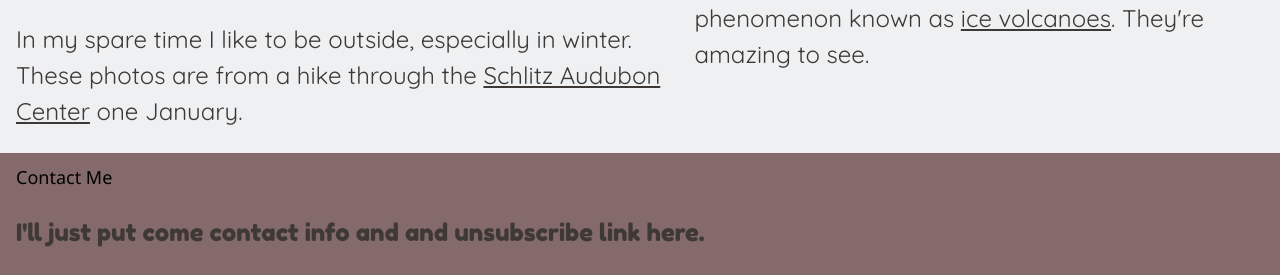
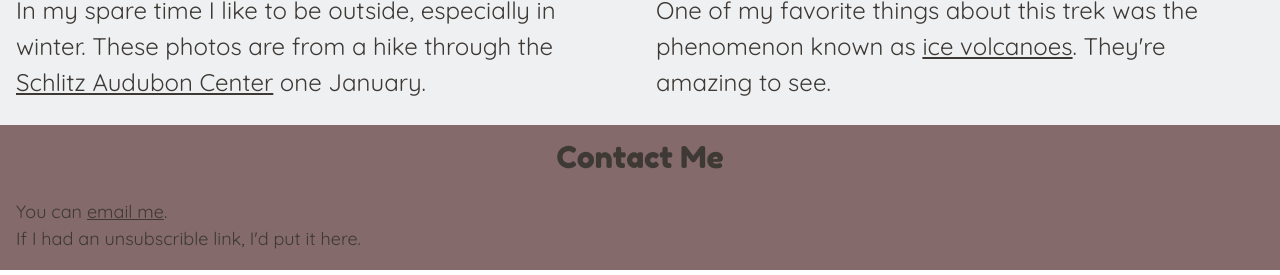
Before and after one commit to jnnfrlocke/email, a plain HTML site: page email.html in a window 1280 px wide. Shown: the part 844-1119 px from the top of the page. Drawn offline with nearby package versions, Linux system fonts and the light colour scheme.

Commit message:
Update contact section. Change envelope icon color.

```diff
--- a/css/main.css
+++ b/css/main.css
@@ -9,6 +9,14 @@ h1 {
 
 h2 {
     font-size: 44px;
+    color: #3e3935;
+}
+
+h5 {
+    font-size: 30px;
+    color: #3e3935;
+    font-family: 'Fredoka One', cursive;
+    text-align: center;
 }
 
 p {
@@ -28,6 +36,7 @@ header {
 .half-width {
     background-color: #EEF0F2;
     overflow: auto;
+    width: 50%;
 }
 
 footer {
@@ -35,6 +44,5 @@ footer {
 }
 
 footer p {
-    font-family: 'Fredoka One', cursive;
-    color: #3e3935;
+    font-size: 18px;
 }
--- a/email.html
+++ b/email.html
@@ -52,7 +52,8 @@
 
     <footer class="w3-container">
         <h5>Contact Me</h5>
-        <p>I'll just put come contact info and and unsubscribe link here.</p>
+        <p>You can <a href="mailto:jnnfrlocke@gmail.com"> email me<a>.<br>
+        If I had an unsubscrible link, I'd put it here.</p>
     </footer>
 
 
```
